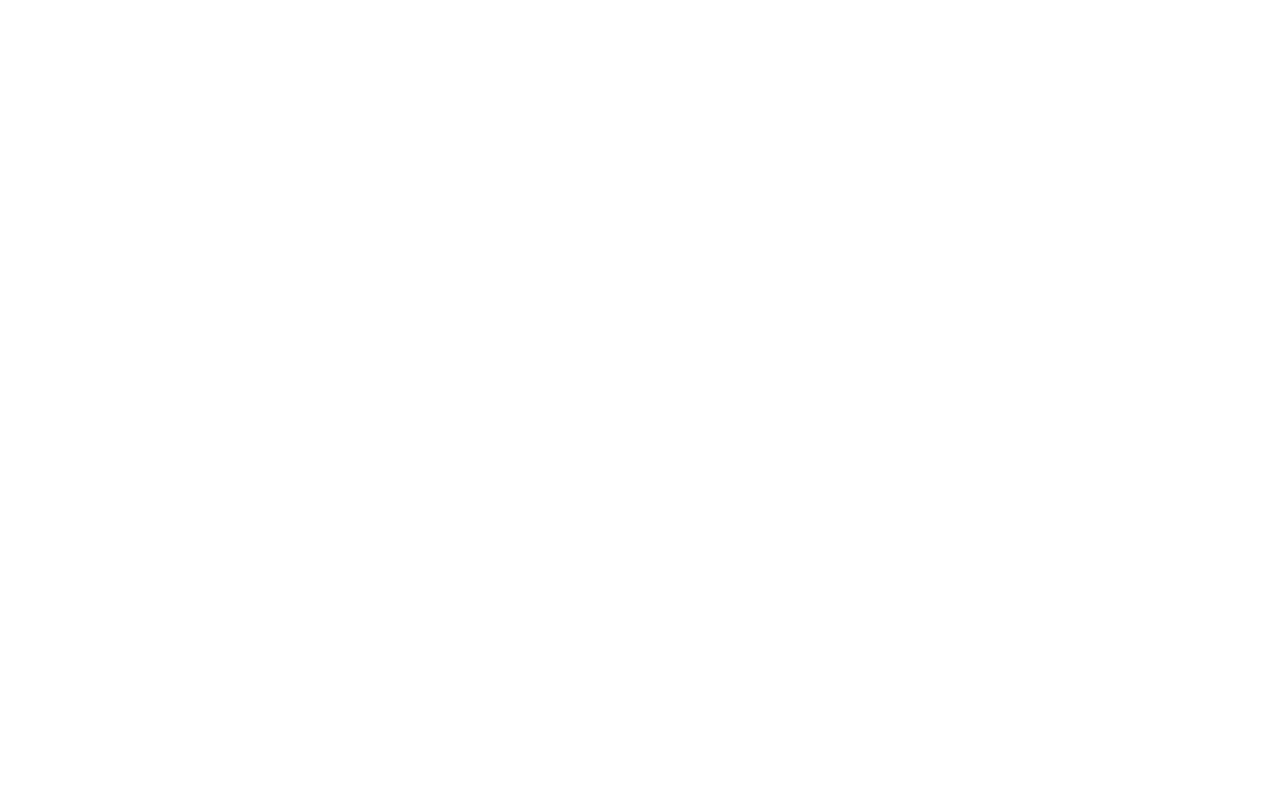
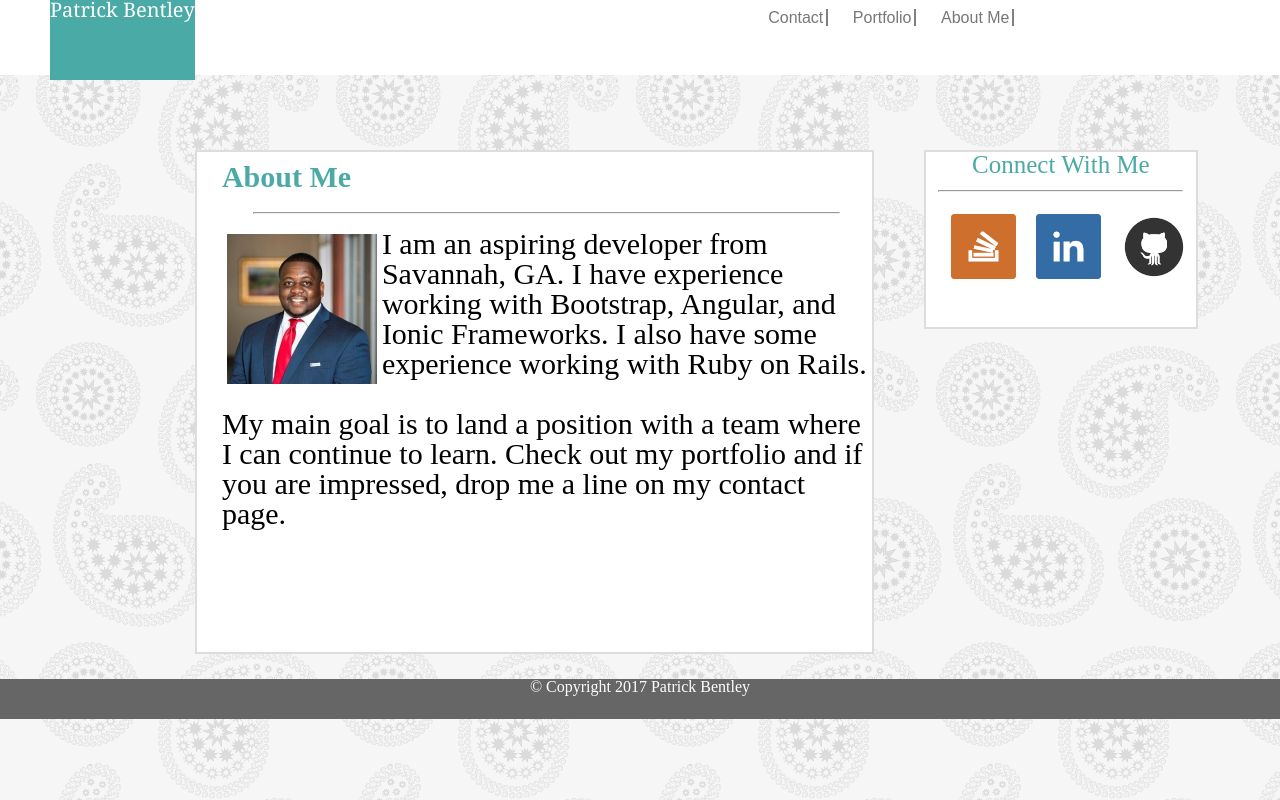
Before and after one commit to Bentley912/Basic-Portfolio, a PHP site: page /portfolio.html in a window 1280 px wide. Before the commit the page is empty. Run offline with PHP 8.4, Linux system fonts and the light colour scheme.

Commit message:
Added Borders and Content
Added borders to div and content to main div. Need to fix nav links and
footer border

```diff
--- a/assets/css/style.css
+++ b/assets/css/style.css
@@ -9,10 +9,21 @@ body {
   width:100%;
 }
 
+.navbar ul{
+  margin-right:20%;
+  font-family:Arial;
+  font-size:100%;
+}
 .navbar ul li a{
   border-right: 2px solid grey;
+  margin-left: 5px;
+  padding-right:2.5px;
+  color:#777777;
 }
-
+.navbar ul li a:hover{
+  color:red;
+  font-size: 125%;
+}
 ul li a{
   text-decoration:none;
 
@@ -37,7 +48,10 @@ ul li a{
 footer{
   height:40px;
   background-color: #666666;
-  width:100%;
+  clear:both;
+  border-top:5px solid #4aaaa5;
+  text-align: center;
+  color:white;
 }
 
 h1{
@@ -46,26 +60,39 @@ h1{
 
 .row{
   width:100%;
+
+
 }
 .main{
   height:500px;
-  width:45%;
+  width:650px;;
   background-color: #ffffff;
-  margin-left:0;
+  /*margin-left:0;*/
   margin-top: 75px;
   font-size:30px;
-  padding:15px;
+  padding-left: 25px;
   float:left;
+  border: 2px solid #dddddd;
+  margin-bottom: 25px;
 }
 
+.main h1{
+  padding: 10px 0px 5px 0px;
+  font-weight: bold;
+}
 .main img{
   height: 150px;
   width:150px;
+  float:left;
+  padding: 5px;
+
 }
+
+
 
 .social{
 background-color: #ffffff;
-width:auto;
+width:270px;
 height:175px;
 float:left;
 margin-left: 50px;
@@ -74,10 +101,11 @@ margin-bottom:75px;
 font-size:25px;
 color:#4aaaa5;
 text-align:center;
+border: 2px solid #dddddd;
 }
 
-.social h2{
-  padding-top: 10px;
+.social h1{
+  padding: 10px 0px 5px 0;
 }
 
 
@@ -87,5 +115,5 @@ text-align:center;
 }
 
 hr{
-  width:75%;
+  width:90%;
 }
--- a/portfolio.html
+++ b/portfolio.html
@@ -0,0 +1,58 @@
+<!DOCTYPE html>
+<html>
+  <head>
+    <title>Patrick's Portfolio</title>
+    <link rel="stylesheet" href="assets/css/style.css"/>
+    <link rel="stylesheet" href="assets/css/reset.css"/>
+  </head>
+
+  <body>
+  <header>
+    <div class="navbar">
+      <div class="logo">
+        <h1>Patrick Bentley</h1>
+      </div>
+
+      <ul>
+          <li><a href="index.html"> About Me </a></li>
+          <li><a href="portfolio.html">Portfolio</a></li>
+          <li><a href="contact.html">Contact</a></li>
+      </ul>
+    </div>
+
+  </header>
+
+
+
+      <div class="main">
+        <h1><strong>About Me</strong></h1>
+        <hr />
+        <img src="assets/images/headshot.jpg" alt="Photo of Patrick Bentley"/>
+        <p>I am an aspiring developer from Savannah, GA. I have experience working with Bootstrap, Angular, and Ionic Frameworks. I also have some experience working with Ruby on Rails.</p>
+        <br />
+        <p>
+          My main goal is to land a position with a team where I can continue to learn. Check out my portfolio and if you are impressed, drop me a line on my contact page.
+        </p>
+
+      </div>
+
+      <div class="social">
+        <h2>Connect With Me</h2>
+        <hr />
+        <ul>
+          <li><a href="https://github.com/Bentley912"><img src="assets/images/github.png" alt="github logo"/></a></li>
+          <li><a href="https://www.linkedin.com/in/patrick-bentley/"><img src="assets/images/linkedin.png" alt="linkedin logo"/></a></li>
+          <li><a href="https://www.linkedin.com/in/patrick-bentley/"><img src="assets/images/overflow.png"  alt="stackoverflow logo"/></a></li>
+        </ul>
+      </div>
+
+
+
+  <footer>
+    <p>
+      &copy Copyright 2017 Patrick Bentley
+    </p>
+
+  </footer>
+  </body>
+</html>
```
Also changed, not shown: index.html (+16 -9 lines).
